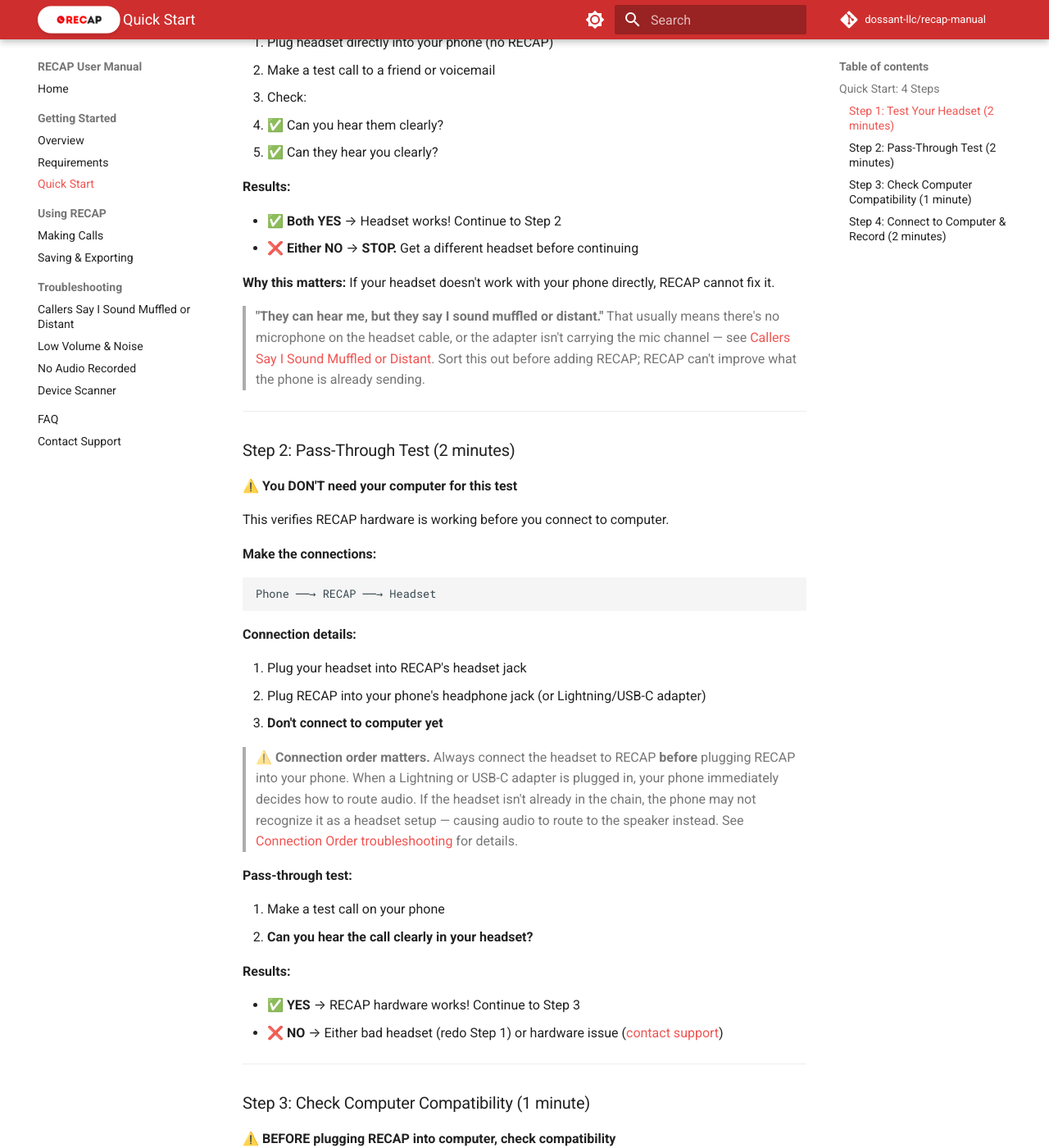
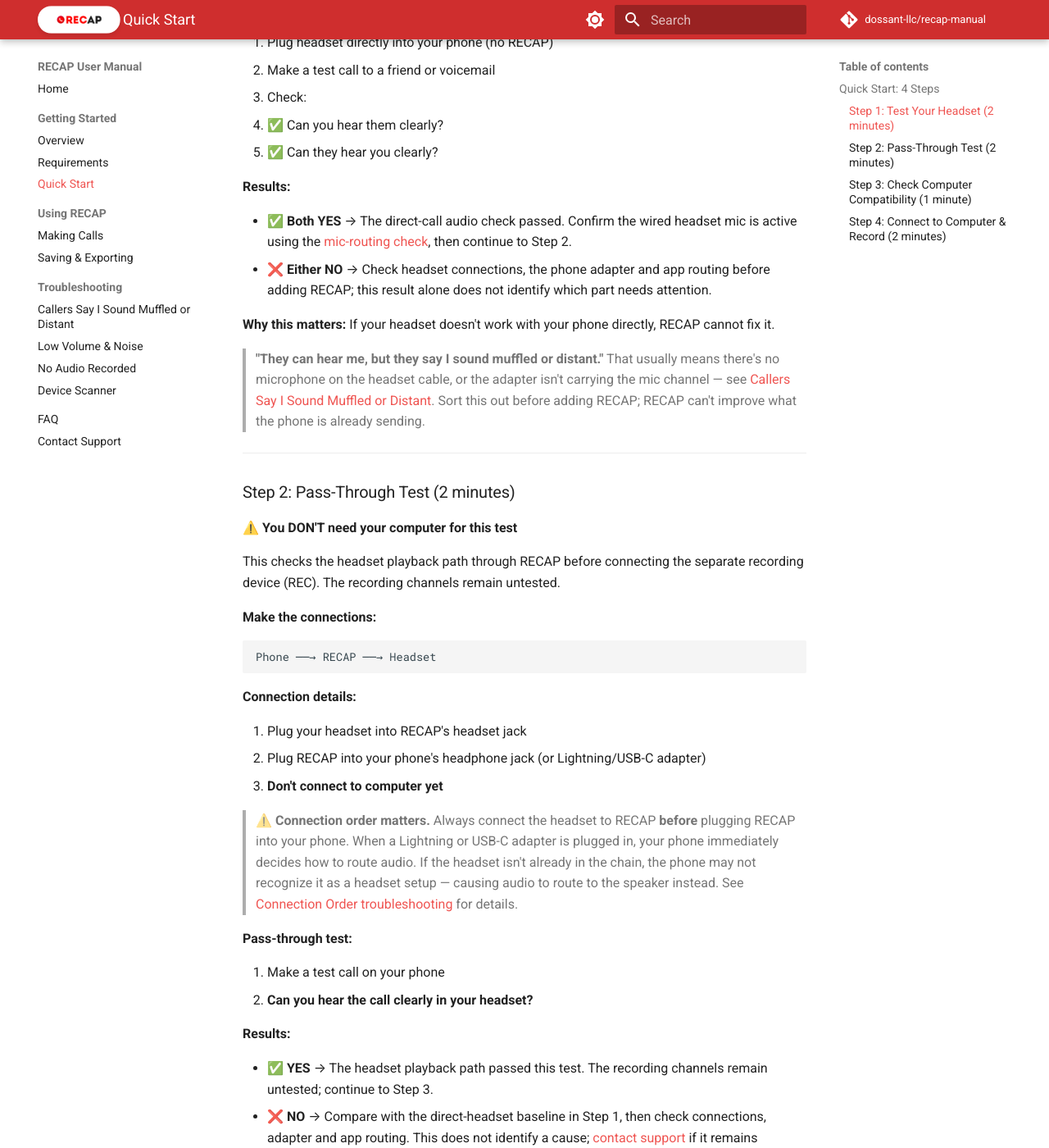
Before and after one commit to dossant-llc/recap-manual, an MkDocs documentation site: the page built from docs/getting-started/quick-start.md, in a window 1280 px wide and 1400 px high, scrolled down 388 px. Shown: the whole window at 82% size. Built offline with MkDocs 1.6.1 and Material for MkDocs 9.7.7, drawn with Linux system fonts in a browser that asks for light colours; comment, search, counter and statistics services are not loaded.

Commit message:
[GH-3162] Limit pass-through conclusions to the tested playback path

```diff
--- a/docs/getting-started/quick-start.md
+++ b/docs/getting-started/quick-start.md
@@ -16,8 +16,8 @@
 
 **Results:**
 
-- ✅ **Both YES** → Headset works! Continue to Step 2
-- ❌ **Either NO** → **STOP.** Get a different headset before continuing
+- ✅ **Both YES** → The direct-call audio check passed. Confirm the wired headset mic is active using the [mic-routing check](../using-recap/making-calls.md#setup-and-two-sided-test), then continue to Step 2.
+- ❌ **Either NO** → Check headset connections, the phone adapter and app routing before adding RECAP; this result alone does not identify which part needs attention.
 
 **Why this matters:** If your headset doesn't work with your phone directly, RECAP cannot fix it.
 
@@ -29,7 +29,7 @@
 
 **⚠️ You DON'T need your computer for this test**
 
-This verifies RECAP hardware is working before you connect to computer.
+This checks the headset playback path through RECAP before connecting the separate recording device (REC). The recording channels remain untested.
 
 **Make the connections:**
 
@@ -52,8 +52,8 @@
 
 **Results:**
 
-- ✅ **YES** → RECAP hardware works! Continue to Step 3
-- ❌ **NO** → Either bad headset (redo Step 1) or hardware issue ([contact support](../support.md))
+- ✅ **YES** → The headset playback path passed this test. The recording channels remain untested; continue to Step 3.
+- ❌ **NO** → Compare with the direct-headset baseline in Step 1, then check connections, adapter and app routing. This does not identify a cause; [contact support](../support.md) if it remains unresolved.
 
 ---
 
```
